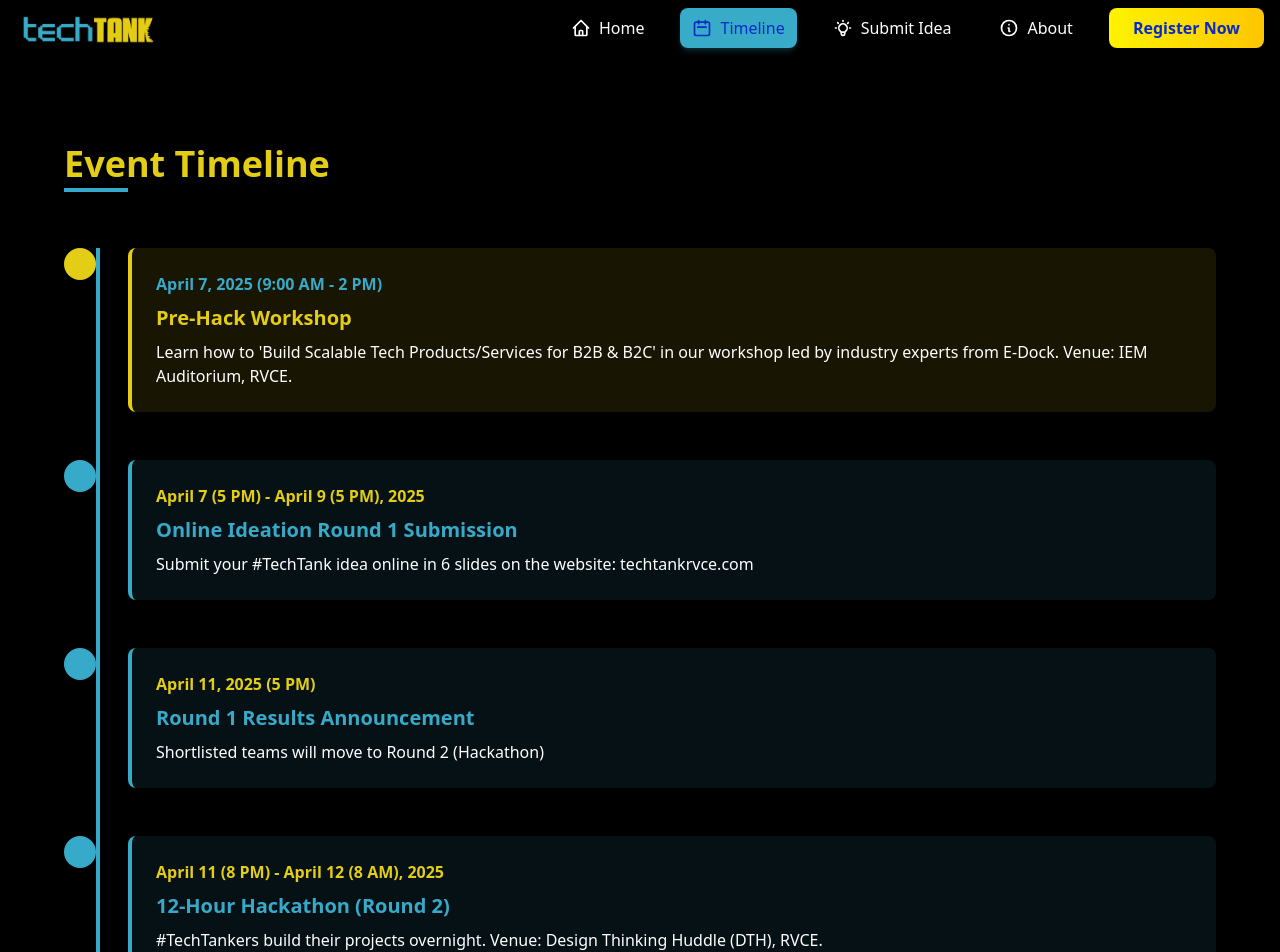
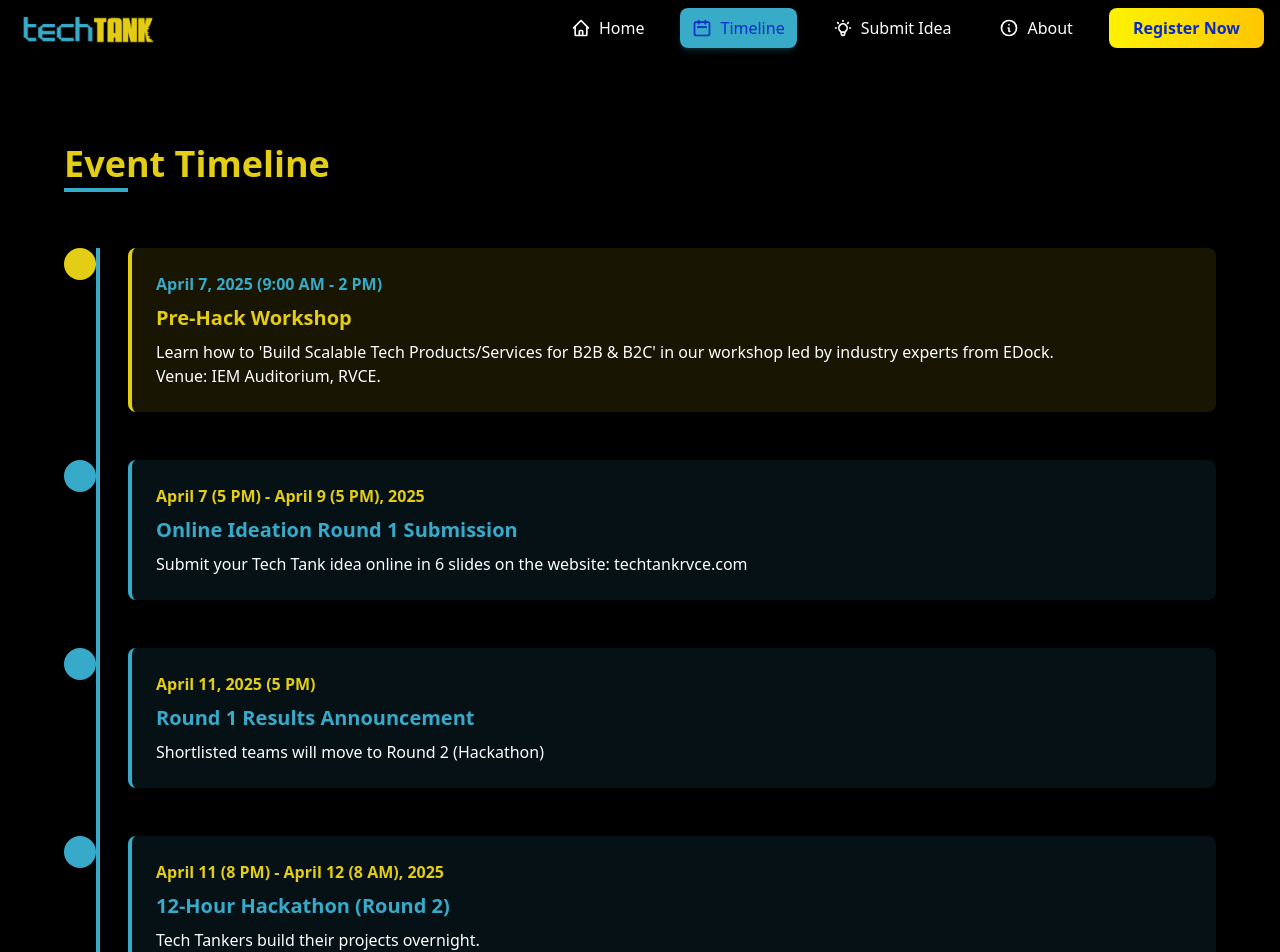
Before and after one commit to priyanshrd/hackathon-website, a React (Vite) app in the folder frontend/: page /timeline in a window 1280 px wide. Shown: the top 952 px of the page. Built offline with nearby package versions, Linux system fonts and the light colour scheme.

Commit message:
Updated Timeline Final

```diff
--- a/frontend/src/pages/Timeline.jsx
+++ b/frontend/src/pages/Timeline.jsx
@@ -27,13 +27,23 @@ const Timeline = () => {
     {
       title: "Pre-Hack Workshop",
       date: "April 7, 2025 (9:00 AM - 2 PM)",
-      description: "Learn how to 'Build Scalable Tech Products/Services for B2B & B2C' in our workshop led by industry experts from E-Dock. Venue: IEM Auditorium, RVCE.",
+      description: () => (
+        <>
+          Learn how to 'Build Scalable Tech Products/Services for B2B & B2C' in our workshop led by industry experts from EDock.
+          <br />
+          Venue: IEM Auditorium, RVCE.
+        </>
+      ),
       highlight: true
     },
     {
       title: "Online Ideation Round 1 Submission",
       date: "April 7 (5 PM) - April 9 (5 PM), 2025",
-      description: "Submit your #TechTank idea online in 6 slides on the website: techtankrvce.com"
+      description: () => (
+        <>
+          Submit your Tech Tank idea online in 6 slides on the website: <a href='https://www.techtankrvce.com'>techtankrvce.com</a>
+        </>
+      ),
     },
     {
       title: "Round 1 Results Announcement",
@@ -43,7 +53,13 @@ const Timeline = () => {
     {
       title: "12-Hour Hackathon (Round 2)",
       date: "April 11 (8 PM) - April 12 (8 AM), 2025",
-      description: "#TechTankers build their projects overnight. Venue: Design Thinking Huddle (DTH), RVCE."
+      description: () => (
+        <>
+          Tech Tankers build their projects overnight.
+          <br/>
+          Venue: Design Thinking Huddle (DTH), RVCE.
+        </>
+      ),
     },
     {
       title: "Final Pitch to Investors & Mentors",
@@ -91,7 +107,9 @@ const Timeline = () => {
                 <div className={`p-6 ${event.highlight ? 'bg-[#E4CD15]/10 border-[#E4CD15]' : 'bg-[#38AAC9]/10 border-[#38AAC9]'} rounded-lg transform transition-all duration-300 hover:-translate-y-2 hover:shadow-lg ${event.highlight ? 'hover:shadow-[#E4CD15]/30' : 'hover:shadow-[#38AAC9]/30'} border-l-4`}>
                   <div className={`${event.highlight ? 'text-[#38AAC9]' : 'text-[#E4CD15]'} font-bold mb-2`}>{event.date}</div>
                   <h3 className={`text-xl font-bold mb-2 ${event.highlight ? 'text-[#E4CD15]' : 'text-[#38AAC9]'}`}>{event.title}</h3>
-                  <p className="text-white">{event.description}</p>
+                  <p className="text-white">
+                    {typeof event.description === 'function' ? event.description() : event.description}
+                  </p>
                 </div>
               </div>
             ))}
```
